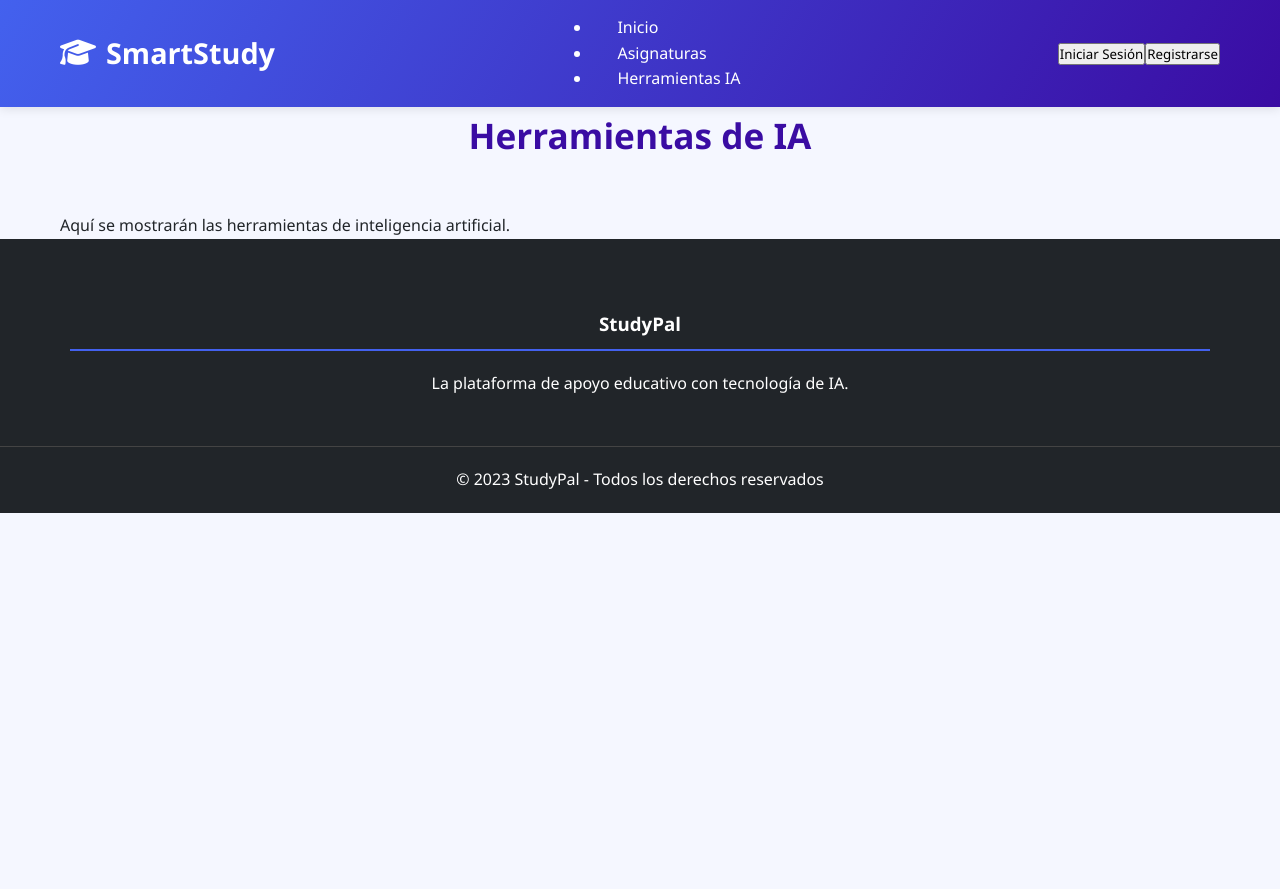
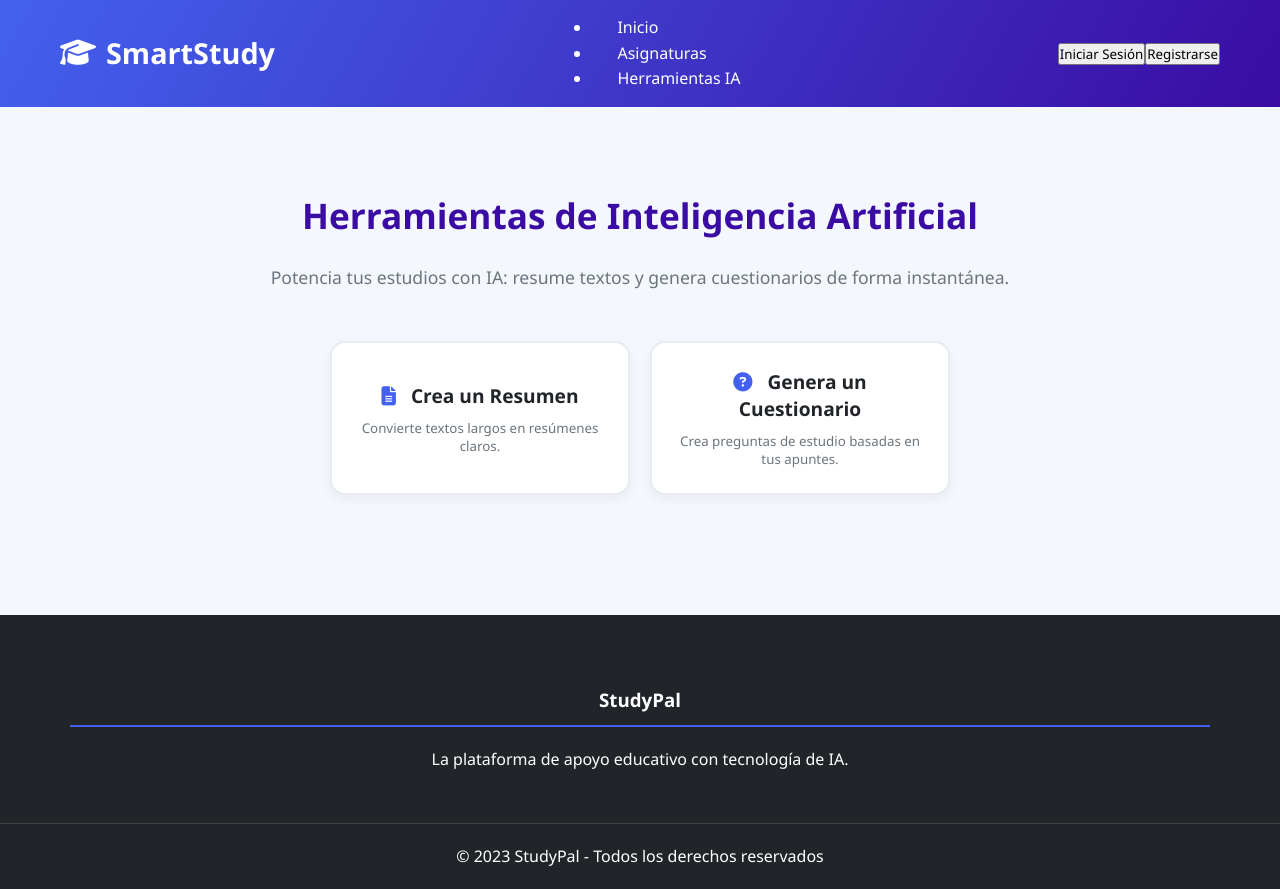
Before and after one commit to rabagoAI/smartstudy-app, a React (Create React App) app: page /herramientas-ia in a window 1280 px wide. Before the commit the page ends 800 px from the top, so only its background shows below. Built offline with nearby package versions, Linux system fonts and the light colour scheme.

Commit message:
Cambios herramientas AI

```diff
--- a/src/App.css
+++ b/src/App.css
@@ -327,3 +327,158 @@ header {
   background-color: var(--light);
   border-radius: 8px;
 }
+
+/* Estilos de la página de IA */
+.ai-tools {
+    padding: 80px 0;
+    background-color: #f5f7ff;
+}
+
+.ai-tools .section-title {
+    text-align: center;
+    color: var(--secondary);
+    margin-bottom: 20px;
+}
+
+.ai-tools .subtitle {
+    text-align: center;
+    color: #6c757d;
+    font-size: 1.1rem;
+    margin-bottom: 50px;
+}
+
+.tool-selection {
+    display: flex;
+    justify-content: center;
+    gap: 20px;
+    margin-bottom: 40px;
+    flex-wrap: wrap;
+}
+
+.tool-card {
+    background-color: white;
+    border: 2px solid #e9ecef;
+    border-radius: 15px;
+    padding: 25px;
+    text-align: center;
+    cursor: pointer;
+    transition: all 0.3s ease;
+    width: 300px;
+    box-shadow: 0 4px 12px rgba(0, 0, 0, 0.05);
+}
+
+.tool-card:hover {
+    transform: translateY(-5px);
+    box-shadow: 0 8px 20px rgba(0, 0, 0, 0.1);
+}
+
+.tool-card.active {
+    border-color: var(--primary);
+    transform: translateY(-5px);
+    box-shadow: 0 8px 20px rgba(0, 0, 0, 0.1);
+}
+
+.tool-card h3 {
+    color: var(--dark);
+    font-size: 1.2rem;
+    margin-bottom: 10px;
+}
+
+.tool-card h3 i {
+    color: var(--primary);
+    margin-right: 10px;
+}
+
+.tool-card p {
+    color: #6c757d;
+}
+
+.tool-interface {
+    background-color: white;
+    border-radius: 15px;
+    padding: 30px;
+    box-shadow: 0 4px 12px rgba(0, 0, 0, 0.05);
+}
+
+.tool-textarea {
+    width: 100%;
+    border: 2px solid #ced4da;
+    border-radius: 10px;
+    padding: 15px;
+    font-size: 1rem;
+    resize: vertical;
+    outline: none;
+    transition: border-color 0.3s;
+}
+
+.tool-textarea:focus {
+    border-color: var(--primary);
+}
+
+.generate-btn {
+    width: 100%;
+    padding: 15px;
+    font-size: 1.1rem;
+    margin-top: 20px;
+    background-color: var(--primary);
+    color: white;
+    border: none;
+    border-radius: 10px;
+    cursor: pointer;
+    transition: background-color 0.3s;
+}
+
+.generate-btn:hover {
+    background-color: var(--secondary);
+}
+
+.generate-btn:disabled {
+    background-color: #ced4da;
+    cursor: not-allowed;
+}
+
+/* Estilos de carga y resultado */
+.loading-container {
+    text-align: center;
+    margin-top: 30px;
+    color: #6c757d;
+}
+
+.spinner {
+    border: 4px solid rgba(0, 0, 0, 0.1);
+    width: 36px;
+    height: 36px;
+    border-radius: 50%;
+    border-left-color: var(--primary);
+    animation: spin 1s linear infinite;
+    margin: 0 auto 10px;
+}
+
+@keyframes spin {
+    0% {
+        transform: rotate(0deg);
+    }
+    100% {
+        transform: rotate(360deg);
+    }
+}
+
+.result-container {
+    background-color: #f8f9fa;
+    border: 1px solid #e9ecef;
+    border-radius: 10px;
+    padding: 25px;
+    margin-top: 30px;
+    white-space: pre-wrap;
+    box-shadow: inset 0 2px 5px rgba(0, 0, 0, 0.05);
+}
+
+.result-container h3 {
+    color: var(--dark);
+    font-size: 1.3rem;
+    margin-bottom: 15px;
+}
+
+.result-text {
+    line-height: 1.8;
+}
--- a/src/components/ai-tools/AIToolsPage.js
+++ b/src/components/ai-tools/AIToolsPage.js
@@ -1,14 +1,126 @@
-import React from 'react';
+// src/components/ai-tools/AIToolsPage.js
+
+import React, { useState } from 'react';
+import '../../App.css';
+
+// Variable global para la API de Gemini, proporcionada automáticamente
+const apiKey = typeof __api_key !== 'undefined' ? __api_key : '';
 
 function AIToolsPage() {
-  return (
-    <section className="ai-tools-page">
-      <div className="container">
-        <h2 className="section-title">Herramientas de IA</h2>
-        <p>Aquí se mostrarán las herramientas de inteligencia artificial.</p>
-      </div>
-    </section>
-  );
+    const [tool, setTool] = useState(null);
+    const [text, setText] = useState('');
+    const [result, setResult] = useState('');
+    const [isLoading, setIsLoading] = useState(false);
+
+    const handleSelectTool = (selectedTool) => {
+        setTool(selectedTool);
+        setResult(''); // Limpiar resultados al cambiar de herramienta
+    };
+
+    const handleGenerate = async () => {
+        if (!text.trim()) {
+            setResult('Por favor, introduce algún texto.');
+            return;
+        }
+
+        setIsLoading(true);
+        setResult('');
+
+        let systemInstruction = "";
+        if (tool === 'resumen') {
+            systemInstruction = "Eres un asistente de estudio. Tu tarea es resumir el texto proporcionado por el usuario de manera concisa y clara, enfocándote en los puntos clave.";
+        } else if (tool === 'cuestionario') {
+            systemInstruction = "Eres un asistente de estudio. Tu tarea es generar un cuestionario de 5 preguntas de opción múltiple basadas en el texto proporcionado por el usuario. Cada pregunta debe tener 4 opciones y la respuesta correcta debe estar claramente marcada, por ejemplo, con (Respuesta Correcta).";
+        }
+
+        const payload = {
+            contents: [{ parts: [{ text: text }] }],
+            systemInstruction: { parts: [{ text: systemInstruction }] },
+        };
+
+        const apiUrl = `https://generativelanguage.googleapis.com/v1beta/models/gemini-1.5-flash-latest:generateContent?key=${apiKey}`;
+
+        try {
+            const response = await fetch(apiUrl, {
+                method: 'POST',
+                headers: { 'Content-Type': 'application/json' },
+                body: JSON.stringify(payload)
+            });
+
+            if (!response.ok) {
+                const errorData = await response.json();
+                throw new Error(errorData.error.message || 'Error en la API');
+            }
+
+            const data = await response.json();
+            const generatedText = data.candidates[0]?.content?.parts[0]?.text || "No se pudo generar el resultado.";
+            setResult(generatedText);
+        } catch (error) {
+            console.error('Error al generar contenido:', error);
+            setResult('Hubo un error al procesar tu solicitud. Por favor, inténtalo de nuevo más tarde.');
+        } finally {
+            setIsLoading(false);
+        }
+    };
+
+    return (
+        <section className="ai-tools">
+            <div className="container">
+                <h2 className="section-title">Herramientas de Inteligencia Artificial</h2>
+                <p className="subtitle">Potencia tus estudios con IA: resume textos y genera cuestionarios de forma instantánea.</p>
+
+                <div className="tool-selection">
+                    <button
+                        className={`tool-card ${tool === 'resumen' ? 'active' : ''}`}
+                        onClick={() => handleSelectTool('resumen')}
+                    >
+                        <h3><i className="fas fa-file-alt"></i> Crea un Resumen</h3>
+                        <p>Convierte textos largos en resúmenes claros.</p>
+                    </button>
+                    <button
+                        className={`tool-card ${tool === 'cuestionario' ? 'active' : ''}`}
+                        onClick={() => handleSelectTool('cuestionario')}
+                    >
+                        <h3><i className="fas fa-question-circle"></i> Genera un Cuestionario</h3>
+                        <p>Crea preguntas de estudio basadas en tus apuntes.</p>
+                    </button>
+                </div>
+
+                {tool && (
+                    <div className="tool-interface">
+                        <textarea
+                            className="tool-textarea"
+                            rows="10"
+                            placeholder="Pega aquí el texto que quieres que la IA procese..."
+                            value={text}
+                            onChange={(e) => setText(e.target.value)}
+                        ></textarea>
+                        <button
+                            className="btn btn-primary generate-btn"
+                            onClick={handleGenerate}
+                            disabled={isLoading}
+                        >
+                            {isLoading ? 'Generando...' : 'Generar'}
+                        </button>
+                    </div>
+                )}
+
+                {isLoading && (
+                    <div className="loading-container">
+                        <div className="spinner"></div>
+                        <p>Procesando con IA. Esto puede tardar unos segundos...</p>
+                    </div>
+                )}
+
+                {result && (
+                    <div className="result-container">
+                        <h3>Resultado</h3>
+                        <p className="result-text">{result}</p>
+                    </div>
+                )}
+            </div>
+        </section>
+    );
 }
 
 export default AIToolsPage;
```
